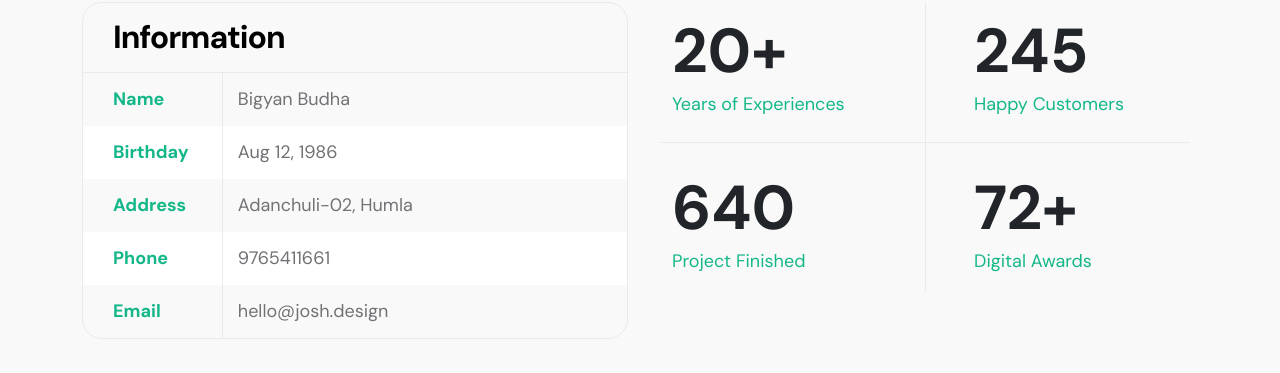
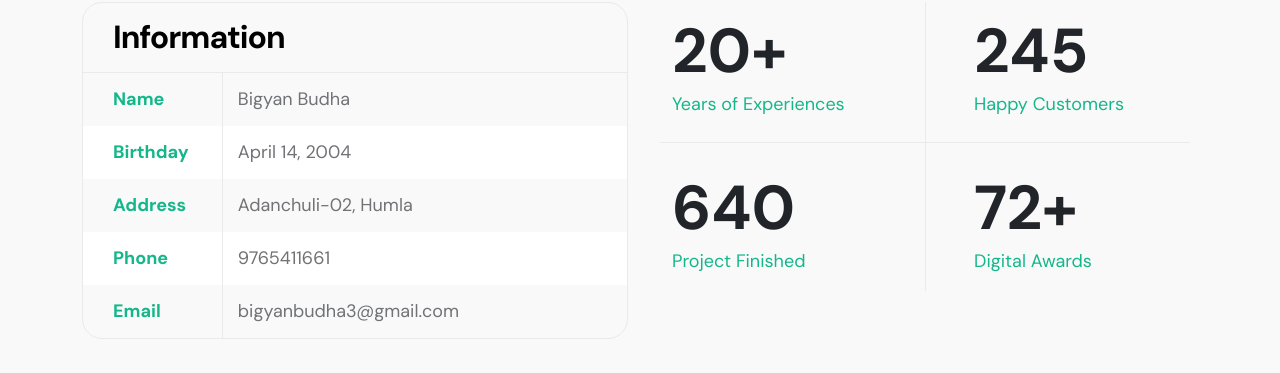
Before and after one commit to bigyan215/portfolio, a plain HTML site: page index.html in a window 1280 px wide. Shown: the part 1581-1954 px from the top of the page. Drawn offline with Linux system fonts and the light colour scheme.

Commit message:
Date of Birth

```diff
--- a/index.html
+++ b/index.html
@@ -171,7 +171,7 @@ https://templatemo.com/tm-578-first-portfolio
 
                                     <p>
                                         <span class="profile-small-title">Birthday</span>
-                                        <span>Aug 12, 1986</span>
+                                        <span>April 14, 2004</span>
                                     </p>
 
                                     <p>
@@ -186,7 +186,7 @@ https://templatemo.com/tm-578-first-portfolio
 
                                     <p>
                                         <span class="profile-small-title">Email</span>
-                                        <span><a href="mailto:hello@josh.design">hello@josh.design</a></span>
+                                        <span><a href="mailto:bigyanbudha3@gmail.com">bigyanbudha3@gmail.com</a></span>
                                     </p>
                                 </div>
                             </div>
```
